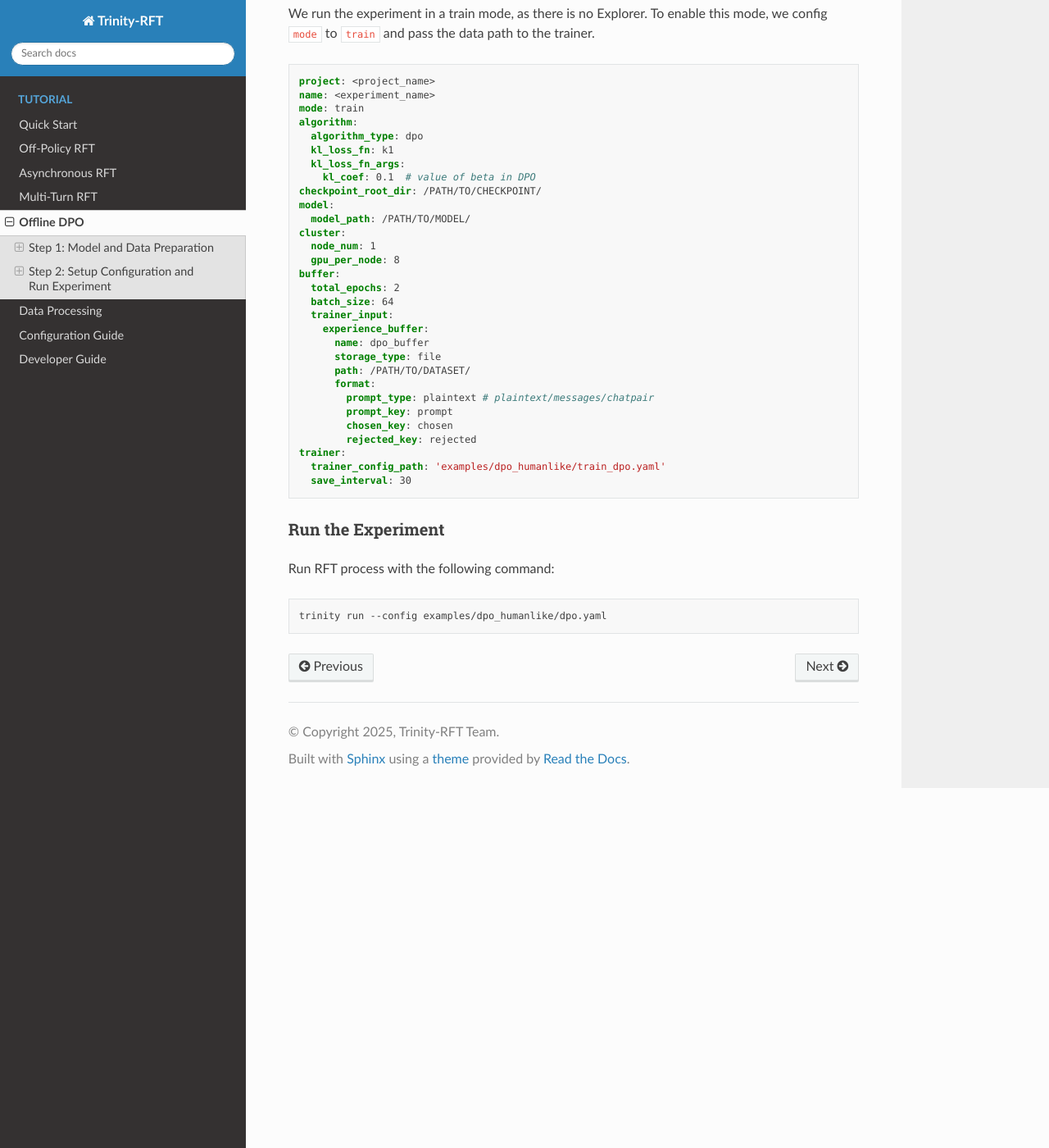
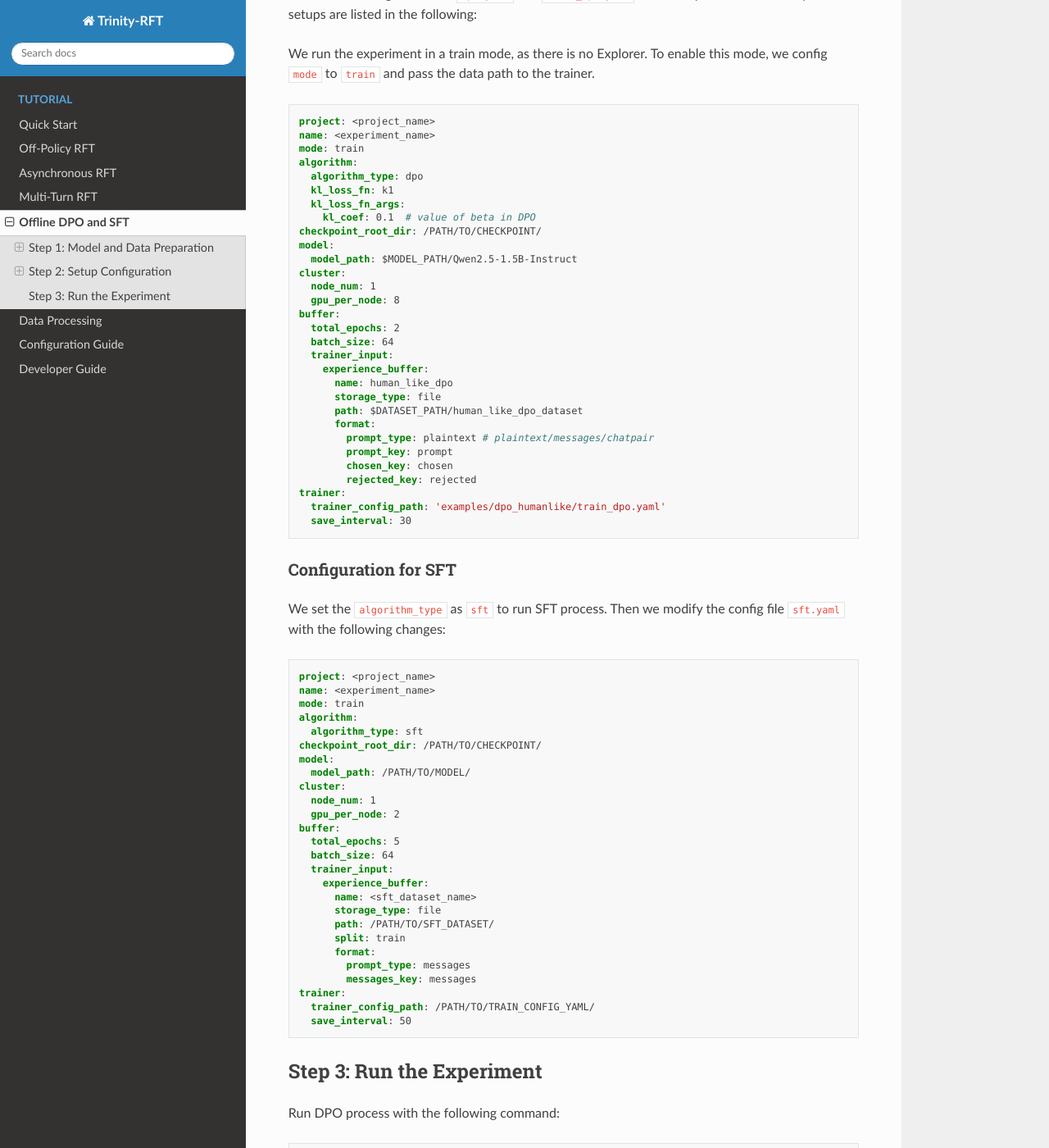
Before and after one commit to AnthonyWhitaker/trinity-rft, a Sphinx documentation site: the page built from docs/sphinx_doc/source/tutorial/example_dpo.md, in a window 1280 px wide and 1400 px high, scrolled down 1146 px. Shown: the whole window at 82% size. Built offline with Sphinx 7.4.7 and the Read the Docs theme 3.1.0, drawn with Linux system fonts in a browser that asks for light colours; pages that are not in the unit, such as notebooks, are missing from menus; some of the changed text lies outside the part shown.

Commit message:
Add doc for SFT (#81)

````diff
--- a/docs/sphinx_doc/source/tutorial/example_dpo.md
+++ b/docs/sphinx_doc/source/tutorial/example_dpo.md
@@ -1,6 +1,6 @@
-# Offline DPO
+# Offline DPO and SFT
 
-This example describes DPO based on the Qwen-2.5-1.5B-Instruct model and [Human-like-DPO-dataset](https://huggingface.co/datasets/HumanLLMs/Human-Like-DPO-Dataset).
+This example describes DPO and SFT based on the Qwen-2.5-1.5B-Instruct model.
 
 ## Step 1: Model and Data Preparation
 
@@ -20,7 +20,7 @@ More details of model downloading are referred to [ModelScope](https://modelscop
 
 ### Data Preparation
 
-Download the Human-Like-DPO-Dataset dataset to the local directory `$DATASET_PATH/human_like_dpo_dataset`:
+For DPO, we download the [Human-like-DPO-dataset](https://huggingface.co/datasets/HumanLLMs/Human-Like-DPO-Dataset) to the local directory `$DATASET_PATH/human_like_dpo_dataset`:
 
 ```shell
 # Using Modelscope
@@ -34,9 +34,11 @@ More details of dataset downloading are referred to [ModelScope](https://modelsc
 
 Note that the dataset has the keys `prompt`, `chosen` and `rejected`. If not, pass the proper keys to the config.
 
-## Step 2: Setup Configuration and Run Experiment
+For SFT, we download the dataset to the local directory `/PATH/TO/SFT_DATASET/`, which usually contains message-based data.
 
-### Configuration
+## Step 2: Setup Configuration
+
+### Configuration for DPO
 
 We use the configurations in [`dpo.yaml`](https://github.com/modelscope/Trinity-RFT/tree/main/examples/dpo_humanlike/dpo.yaml) and [`train_dpo.yaml`](https://github.com/modelscope/Trinity-RFT/tree/main/examples/dpo_humanlike/train_dpo.yaml) for this experiment. Some important setups are listed in the following:
 
@@ -53,7 +55,7 @@ algorithm:
     kl_coef: 0.1  # value of beta in DPO
 checkpoint_root_dir: /PATH/TO/CHECKPOINT/
 model:
-  model_path: /PATH/TO/MODEL/
+  model_path: $MODEL_PATH/Qwen2.5-1.5B-Instruct
 cluster:
   node_num: 1
   gpu_per_node: 8
@@ -62,9 +64,9 @@ buffer:
   batch_size: 64
   trainer_input:
     experience_buffer:
-      name: dpo_buffer
+      name: human_like_dpo
       storage_type: file
-      path: /PATH/TO/DATASET/
+      path: $DATASET_PATH/human_like_dpo_dataset
       format:
         prompt_type: plaintext # plaintext/messages/chatpair
         prompt_key: prompt
@@ -75,10 +77,48 @@ trainer:
   save_interval: 30
 ```
 
-### Run the Experiment
+### Configuration for SFT
 
-Run RFT process with the following command:
+We set the `algorithm_type` as `sft` to run SFT process. Then we modify the config file `sft.yaml` with the following changes:
+
+```yaml
+project: <project_name>
+name: <experiment_name>
+mode: train
+algorithm:
+  algorithm_type: sft
+checkpoint_root_dir: /PATH/TO/CHECKPOINT/
+model:
+  model_path: /PATH/TO/MODEL/
+cluster:
+  node_num: 1
+  gpu_per_node: 2
+buffer:
+  total_epochs: 5
+  batch_size: 64
+  trainer_input:
+    experience_buffer:
+      name: <sft_dataset_name>
+      storage_type: file
+      path: /PATH/TO/SFT_DATASET/
+      split: train
+      format:
+        prompt_type: messages
+        messages_key: messages
+trainer:
+  trainer_config_path: /PATH/TO/TRAIN_CONFIG_YAML/
+  save_interval: 50
+```
+
+## Step 3: Run the Experiment
+
+Run DPO process with the following command:
 
 ```shell
 trinity run --config examples/dpo_humanlike/dpo.yaml
 ```
+or, for SFT:
+
+```shell
+trinity run --config /PATH/TO/sft.yaml
+```
````
